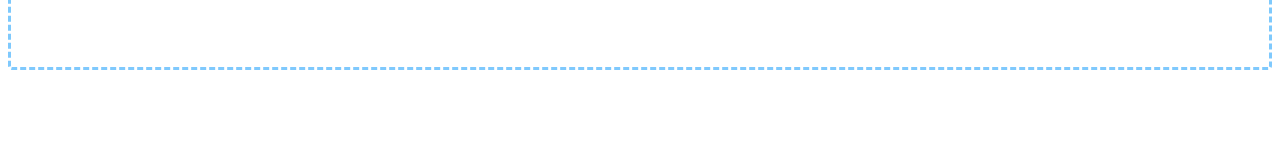
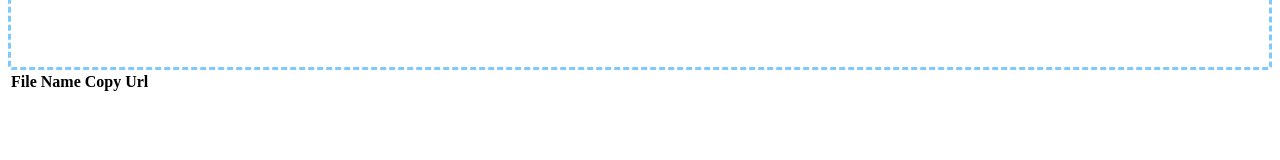
Before and after one commit to jaydp17/s3-upload-portal, a Nuxt app: page / in a window 1280 px wide. Shown: the part 465-625 px from the top of the page. Built offline with nearby package versions, Linux system fonts and the light colour scheme.

Commit message:
show past files

```diff
--- /dev/null
+++ b/components/PastFiles.vue
@@ -0,0 +1,36 @@
+<template>
+  <table class="table">
+    <thead>
+      <tr>
+        <th>File Name</th>
+        <th>Copy Url</th>
+      </tr>
+    </thead>
+    <tbody>
+      <tr v-for="file in pastLinks" :key="file.link">
+        <td>{{file.baseName}}</td>
+        <td>{{file.link}}</td>
+      </tr>
+    </tbody>
+  </table>
+</template>
+
+<script>
+import { mapState } from 'vuex';
+
+export default {
+  computed: {
+    ...mapState({
+      pastLinks: state =>
+        state.pastLinks.map(link => {
+          const baseName = link.split('/').pop();
+          return { link, baseName };
+        }),
+    }),
+  },
+};
+</script>
+
+<style lang="scss">
+
+</style>
--- a/pages/index.vue
+++ b/pages/index.vue
@@ -3,6 +3,7 @@
     <div class="column is-half is-narrow">
       <h1 class="subtitle is-3 title-spacing">Uploads to S3 Bucket</h1>
       <upload-box />
+      <past-files />
     </div>
   </div>
 </template>
@@ -10,6 +11,7 @@
 <script>
 import axios from '~/plugins/axios';
 import UploadBox from '~/components/UploadBox.vue';
+import PastFiles from '~/components/PastFiles.vue';
 
 export default {
   // async asyncData() {
@@ -18,6 +20,7 @@ export default {
   // },
   components: {
     UploadBox,
+    PastFiles,
   },
   head() {
     return {
```
Also changed, not shown: .eslintrc.js.
